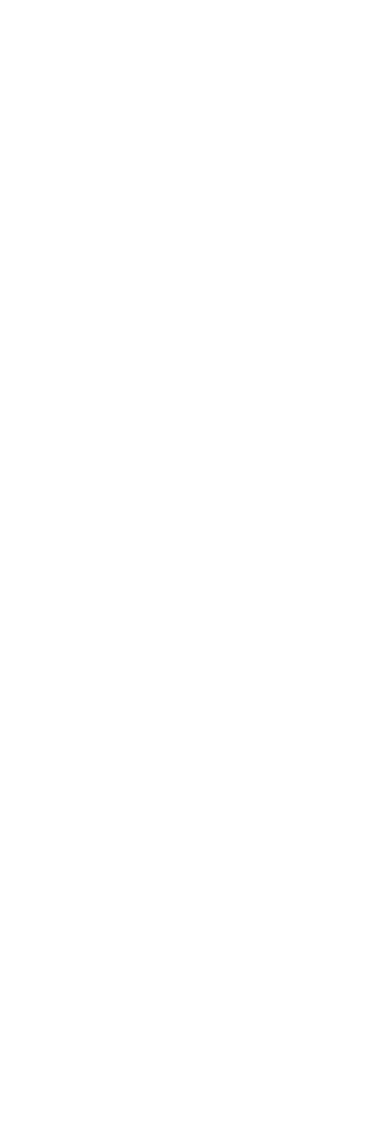
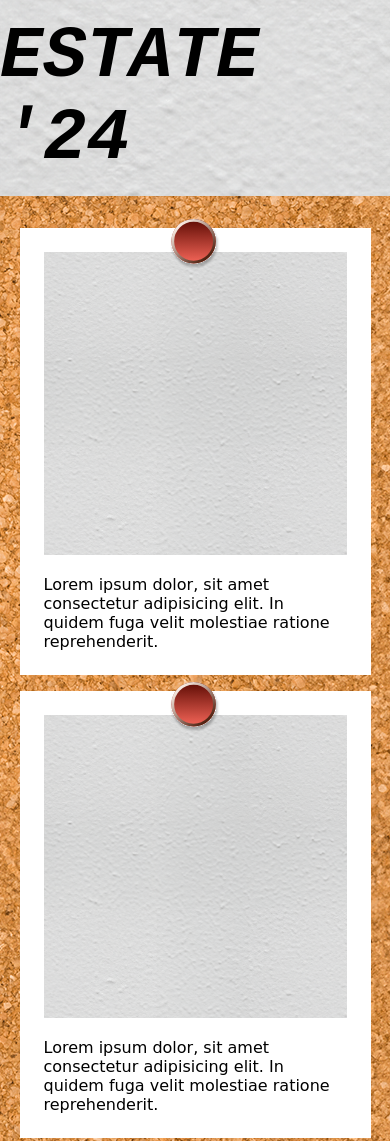
Before and after one commit to edoardolova/js-photo-blog, a plain HTML site: page index.html in a window 390 px wide. Shown: the top 1141 px of the page. Before the commit the page ends 844 px from the top, so only its background shows below. Drawn offline with Linux system fonts and the light colour scheme; a web font is replaced by a local one.

Commit message:
add milestone1 + responsive to fix

```diff
--- /dev/null
+++ b/asset/styles/grid.css
@@ -0,0 +1,92 @@
+/* row  */
+.row{
+    display: flex;
+    flex-wrap: wrap;
+    margin: 0 -0.5rem;
+    row-gap: 1rem;
+    column-gap: 2rem;
+}
+
+/* #region columns */
+[class^="col"]{
+    padding: 0 0.5rem;
+}
+.col-1{
+    width: calc(100% / 12 * 1);
+}
+.col-2{
+    width: calc(100% / 12 * 2);
+}
+.col-3{
+    width: calc(100% / 12 * 3);
+}
+.col-4{
+    width: calc(100% / 12 * 4);
+}
+.col-5{
+    width: calc(100% / 12 * 5);
+}
+.col-6{
+    width: 50%;
+}
+.col-7{
+    width: calc(100% / 12 * 7);
+}
+.col-8{
+    width: calc(100% / 12 * 8);
+}
+.col-9{
+    width: calc(100% / 12 * 9);
+}
+.col-10{
+    width: calc(100% / 12 * 10);
+}
+.col-11{
+    width: calc(100% / 12 * 11);
+}
+.col-12{
+    width: 100%;
+}
+
+
+/************* media query ******************/
+
+/* tablet */
+/* @media screen and (min-width:768px) {
+    .col-md-1{
+    width: calc(100% / 12 * 1);
+    }
+    .col-md-2{
+        width: calc(100% / 12 * 2);
+    }
+    .col-md-3{
+        width: calc(100% / 12 * 3);
+    }
+    .col-md-4{
+        width: calc(100% / 12 * 4);
+    }
+    .col-md-5{
+        width: calc(100% / 12 * 5);
+    }
+    .col-md-6{
+        width: 50%;
+    }
+    .col-md-7{
+        width: calc(100% / 12 * 7);
+    }
+    .col-md-8{
+        width: calc(100% / 12 * 8);
+    }
+    .col-md-9{
+        width: calc(100% / 12 * 9);
+    }
+    .col-md-10{
+        width: calc(100% / 12 * 10);
+    }
+    .col-md-11{
+        width: calc(100% / 12 * 11);
+    }
+    .col-md-12{
+        width: 100%;
+    }
+} */
--- a/asset/styles/style.css
+++ b/asset/styles/style.css
@@ -1,6 +1,6 @@
+@import url("./grid.css");
 /* titles font  */
 @import url('https://fonts.googleapis.com/css2?family=Edu+TAS+Beginner:wght@400..700&family=Sometype+Mono:ital,wght@0,400..700;1,400..700&display=swap');
-
 /* date font  */
 @import url('https://fonts.googleapis.com/css2?family=Sometype+Mono:ital,wght@0,400..700;1,400..700&display=swap');
 
@@ -9,3 +9,83 @@
     padding: 0;
     box-sizing: border-box;
 }
+
+/* utility  */
+.d-flex{
+    display: flex;
+}
+
+.container{
+    width: 90%;
+    margin-left: auto;
+    margin-right: auto;
+}
+
+.mt-1{
+    margin-top: 1rem;
+}
+
+.position-relative{
+    position: relative;
+}
+
+
+/* #region header  */
+#header{
+    background-image: url("../img/wall.png");
+    justify-content: center;
+    padding: 1rem 0;
+
+    h1{
+        font-family: "Sometype Mono", monospace;
+        font-optical-sizing: auto;
+        font-weight: 700;
+        font-size: 4.5rem;
+        font-style: italic;
+
+    }
+}
+/* #endregion header  */
+
+/* #region main  */
+#main{
+    background-image: url("../img/cork.png");
+    padding: 2rem 0;
+
+    .card{
+        background-color: white;
+        padding: 1.5rem ;
+
+        .card-top{
+            img{
+                width: 100%;
+            }
+
+        }
+
+        .card-text{
+            font-family: "Edu TAS Beginner", cursive;
+            font-optical-sizing: auto;
+            font-weight: 400;
+            font-style: normal;
+        }
+
+        .pin-img{
+            position: absolute;
+            height: 50px;
+            top: -2%;
+            left: 50%;
+            transform: translate(-50%, 0);
+        }
+    }
+}
+
+/* #endregion main  */
+
+
+/************* media query ******************/
+
+/* tablet */
+@media screen and (min-width:768px) {
+
+}
--- a/index.html
+++ b/index.html
@@ -7,7 +7,45 @@
     <title>Photo blog</title>
 </head>
 <body>
+    <!-- #header -->
+    <header id="header" class="d-flex">
+        <h1>ESTATE '24</h1>
+    </header>
+    <!-- #main -->
+    <main id="main">
+        <div class="container">
+            <div class="row">
+                <div class="col-12">
+                    <div class="card position-relative">
+                        <div class="card-top">
+                            <img src="./asset/img/wall.png" alt="photo">
+                        </div>
+                        <div class="card-bottom mt-1">
+                            <p class="card-text">Lorem ipsum dolor, sit amet consectetur adipisicing elit. In quidem fuga velit molestiae ratione reprehenderit.</p>
+                        </div>
+                        <img class="pin-img" src="./asset/img/pin.svg" alt="pin image">
+                    </div>
+                </div>
 
+                <div class="col-12">
+                    <div class="card position-relative">
+                        <div class="card-top">
+                            <img src="./asset/img/wall.png" alt="photo">
+                        </div>
+                        <div class="card-bottom mt-1">
+                            <p class="card-text">Lorem ipsum dolor, sit amet consectetur adipisicing elit. In quidem fuga velit molestiae ratione reprehenderit.</p>
+                        </div>
+                        <img class="pin-img" src="./asset/img/pin.svg" alt="pin image">
+
+                    </div>
+                </div>
+
+
+            </div>
+        </div>
+    </main>
+    <!-- #footer -->
+    <footer id="footer"></footer>
 
 
 
```
